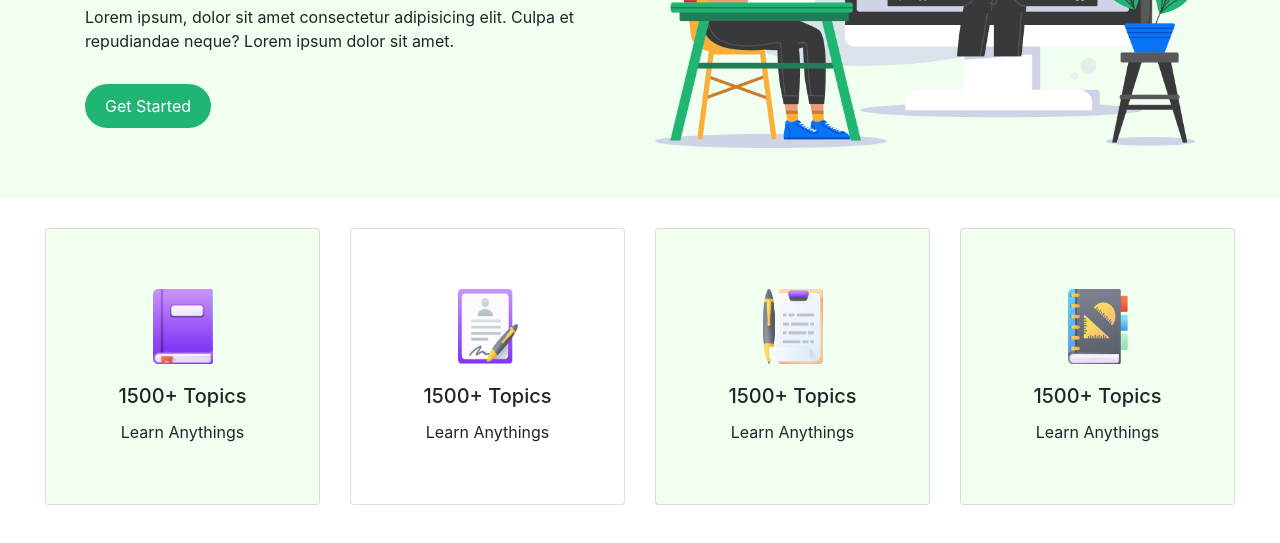
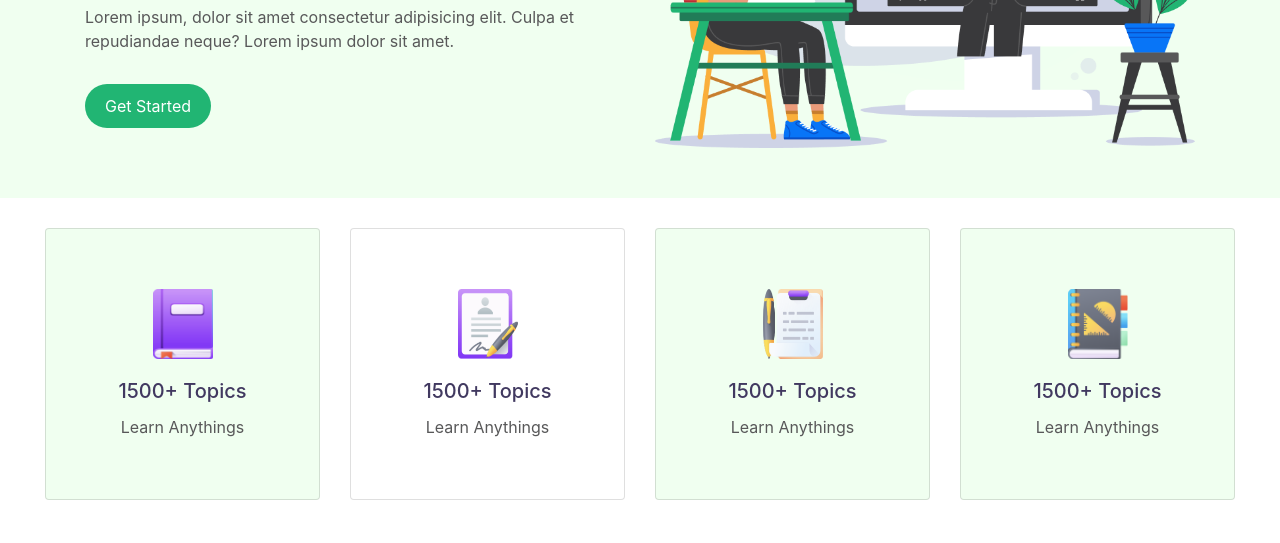
Before and after one commit to Protik111/E-School, a plain HTML site: page index.html in a window 1280 px wide. Shown: the part 305-848 px from the top of the page. Drawn offline with nearby package versions, Linux system fonts and the light colour scheme.

Commit message:
first card part added

```diff
--- a/index.html
+++ b/index.html
@@ -46,7 +46,7 @@
             <div class="col-md-6">
                 <p class="ready">Are you ready to learn?</p>
                 <h2 class="fun">Learn with fun <br>on <span id="schedule">any schedule</span></h2>
-                <p>Lorem ipsum, dolor sit amet consectetur adipisicing elit. Culpa et repudiandae neque? Lorem ipsum dolor sit amet.</p>
+                <p class="lorem">Lorem ipsum, dolor sit amet consectetur adipisicing elit. Culpa et repudiandae neque? Lorem ipsum dolor sit amet.</p>
                 <button class="get-btn">Get Started</button>
             </div>
             <div class="col-md-6">
--- a/style.css
+++ b/style.css
@@ -38,7 +38,7 @@
 }
 .icon-img{
     width: 60px;
-    height: 75px;
+    height: 70px;
     margin: auto;
     margin-top: 20px;
 }
@@ -52,3 +52,9 @@
 #cd{
     background: #FFFFFF;
 }
+.card-title{
+    color: #413960;
+}
+.card-text, .lorem{
+    color: #585859;
+}
```
